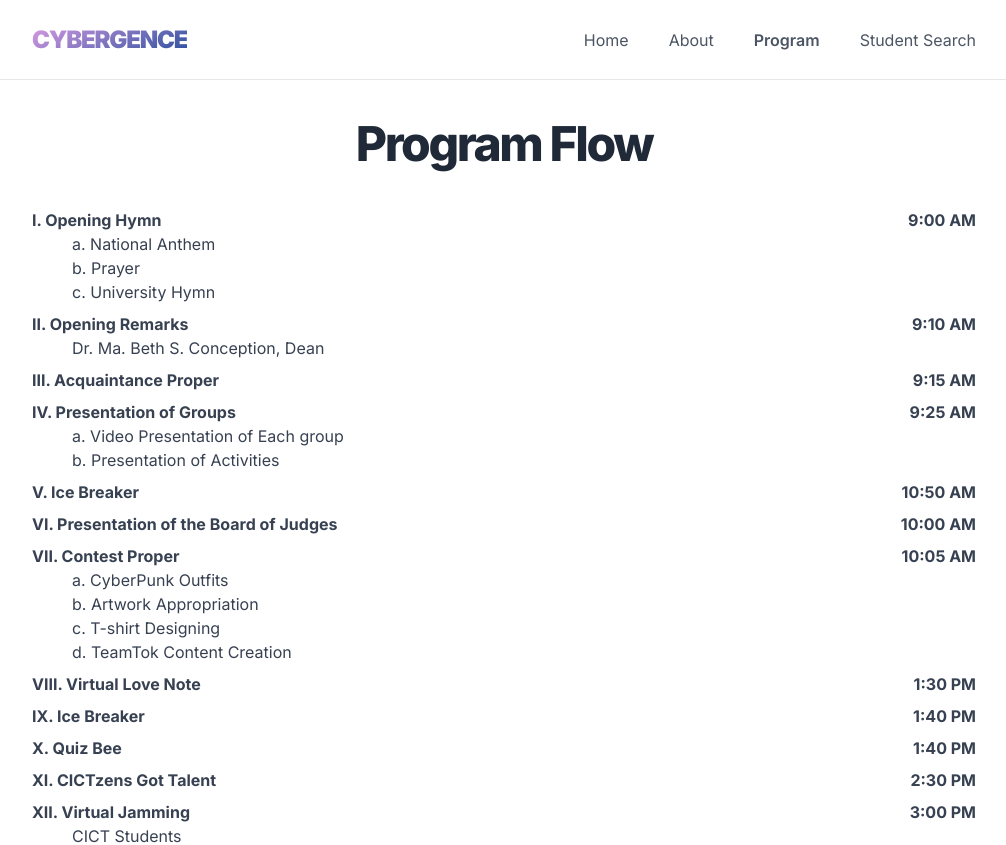
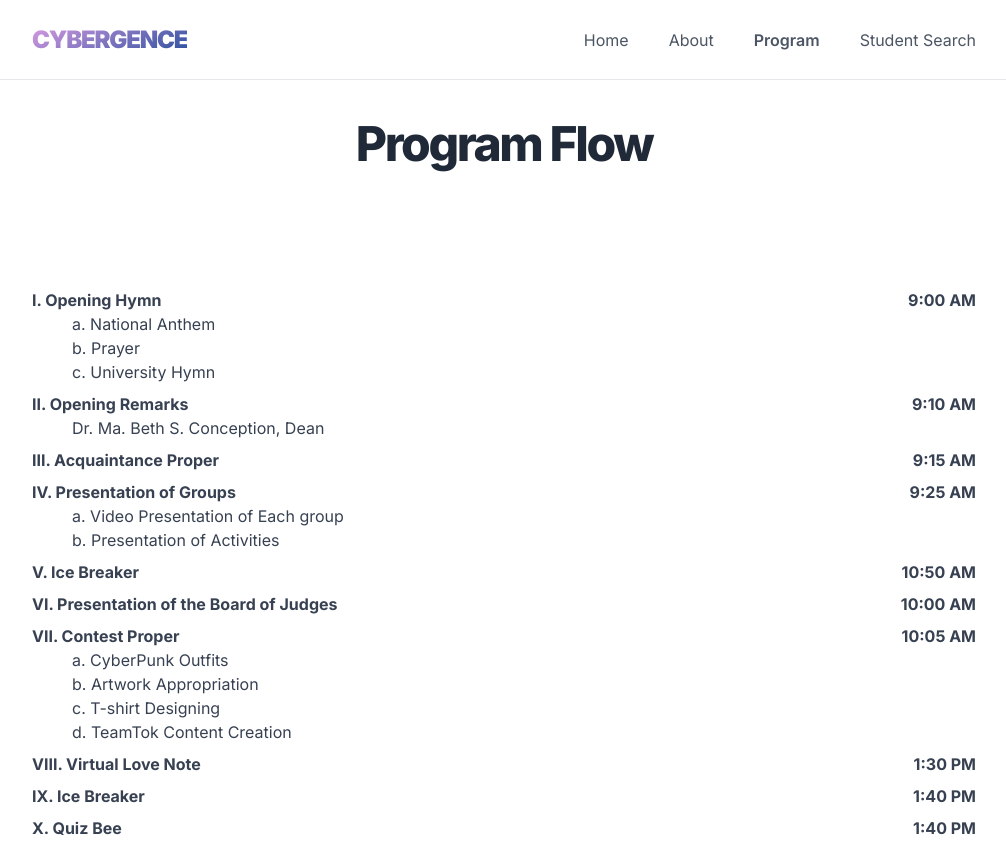
Before and after one commit to Blankeos/akwe-landing, a Next.js app: page /program in a window 1280 px wide. Shown: the top 845 px of the page, without its empty margins (136-1142 px from the left). Built offline with nearby package versions, Linux system fonts and the light colour scheme.

Commit message:
Added padding on programs page

```diff
--- a/pages/program.jsx
+++ b/pages/program.jsx
@@ -13,7 +13,7 @@ function Program() {
         <h1 className="font-extrabold tracking-tighter text-center text-gray-800 text-5xl">
           Program Flow
         </h1>
-        <div className="flex flex-col space-y-2 text-gray-700">
+        <div className="flex flex-col space-y-2 text-gray-700 py-20">
           <ProgramFlowItem
             leftHeading="I. Opening Hymn"
             rightHeading="9:00 AM"
```
